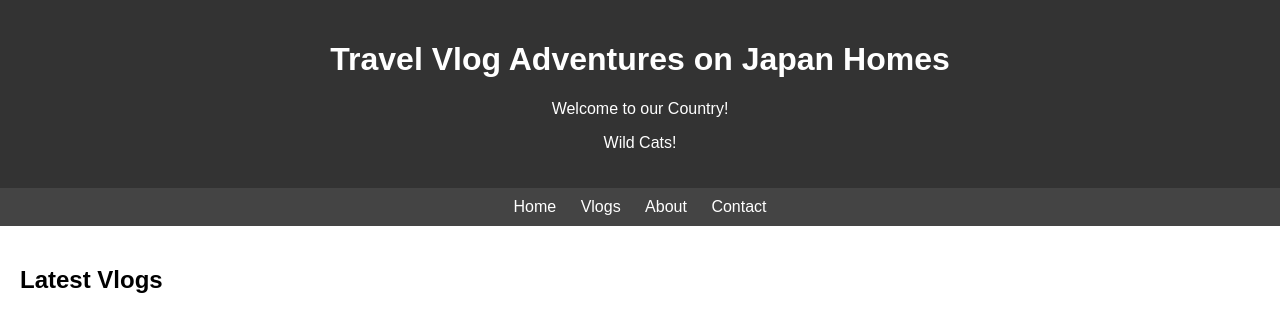
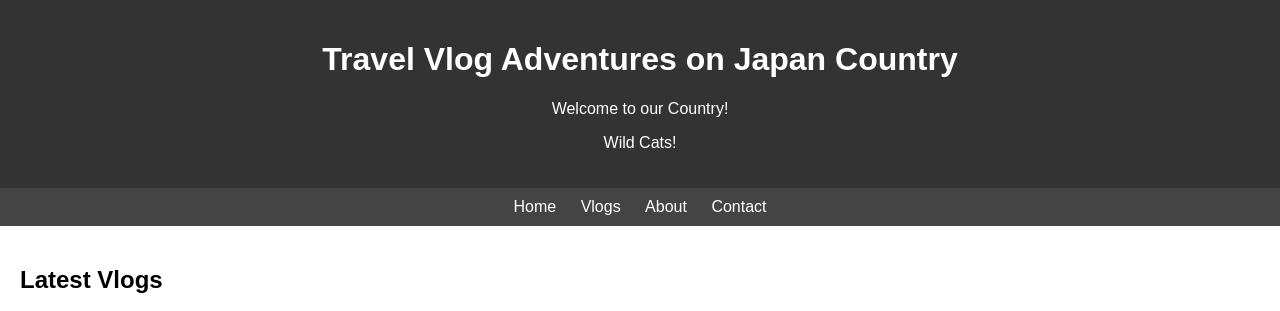
Before and after one commit to ArjayDevOps/blogsite, a plain HTML site: page index.html in a window 1280 px wide. Shown: the top 311 px of the page. Drawn offline with Linux system fonts and the light colour scheme.

Commit message:
Update index.html

```diff
--- a/index.html
+++ b/index.html
@@ -43,7 +43,7 @@
 </head>
 <body>
     <header>
-        <h1>Travel Vlog Adventures on Japan Homes</h1>
+        <h1>Travel Vlog Adventures on Japan Country</h1>
         <p>Welcome to our Country!</p>
         <p>Wild Cats!</p>
     </header>
```
